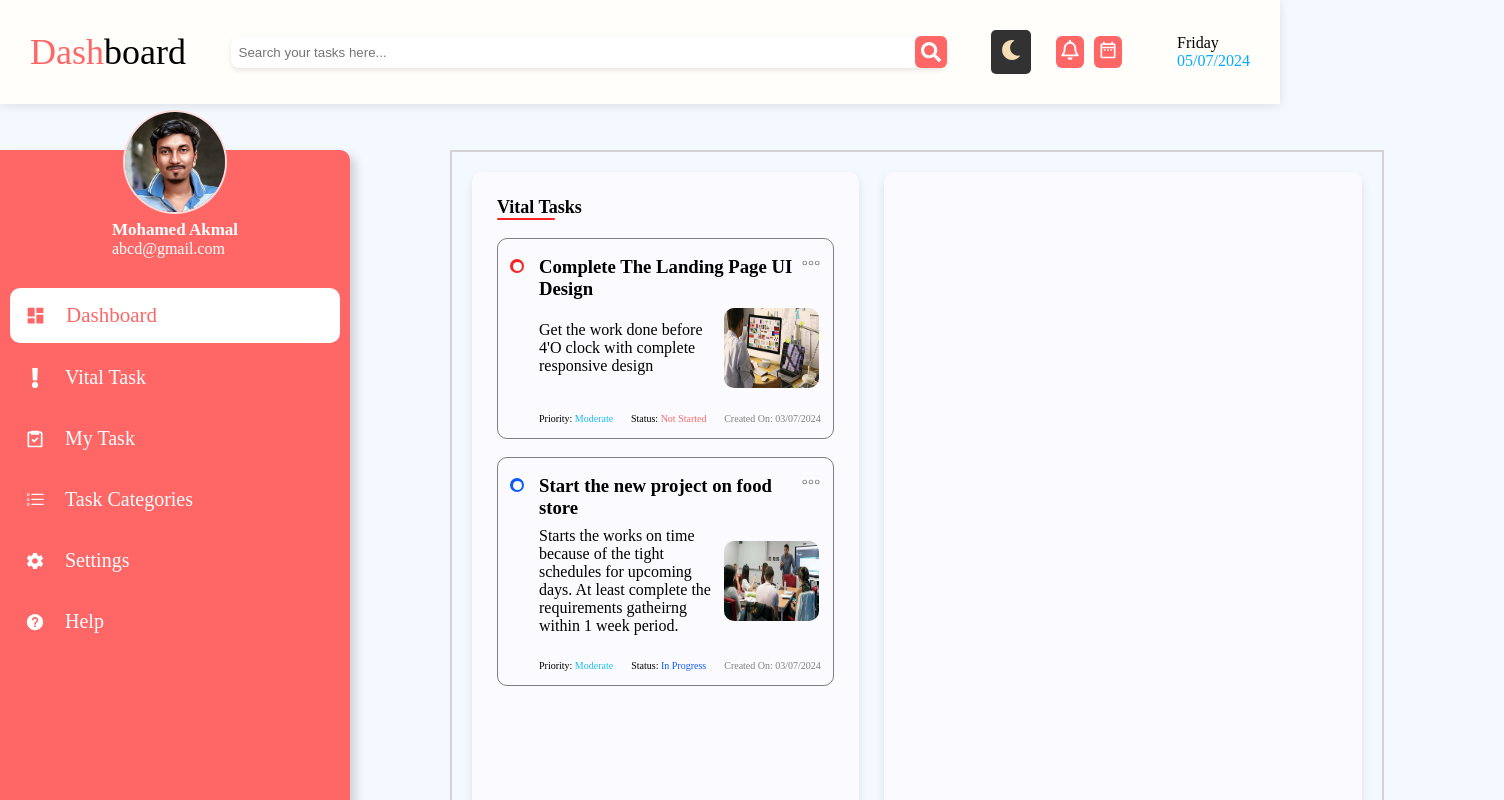
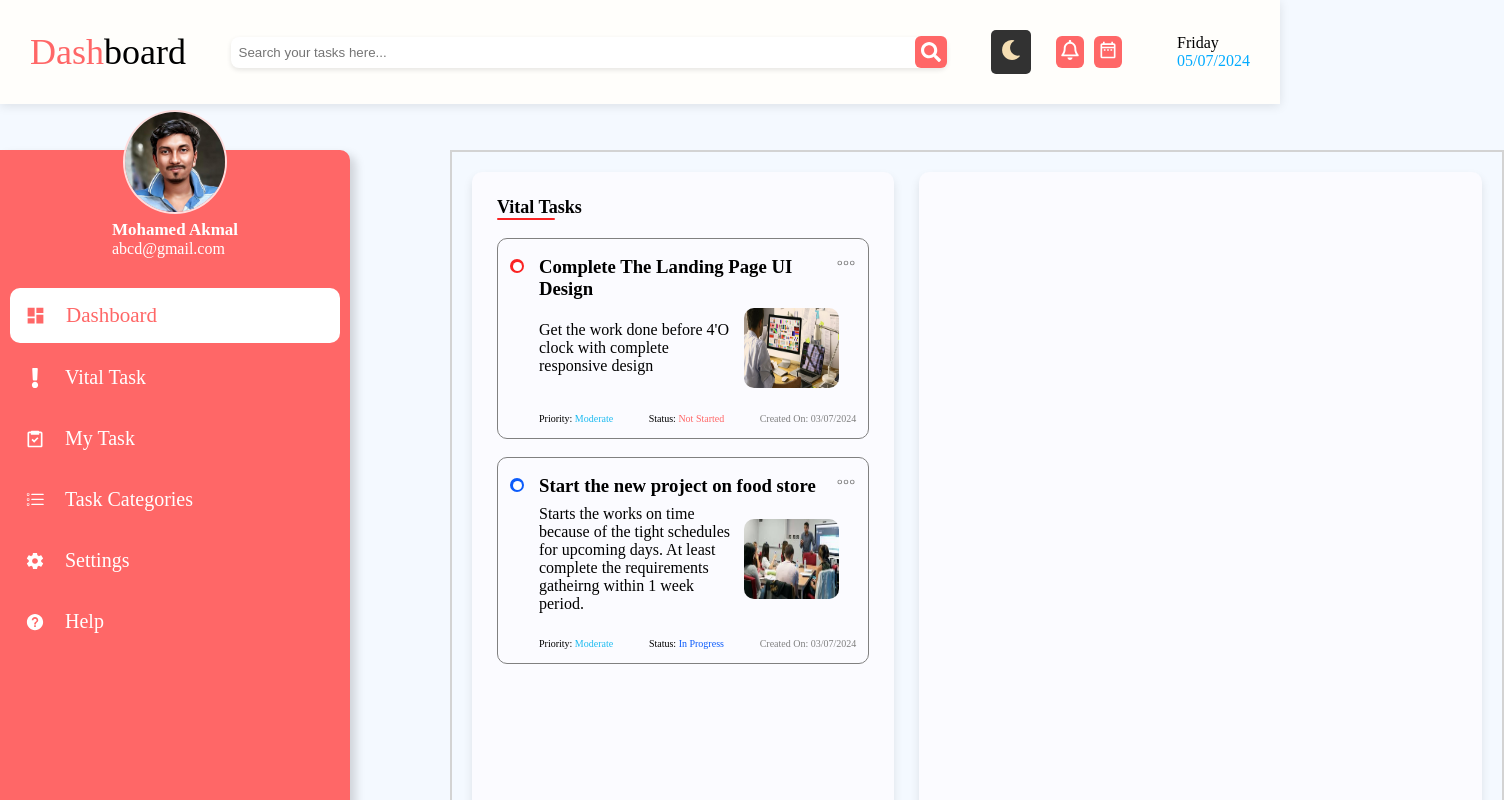
Before and after one commit to Akmal1796/ToDoApp, a React (Vite) app: page / in a window 1280 px wide. Shown: the top 800 px of the page, 1504 px wide, since content can reach past the window. Built offline with nearby package versions, Linux system fonts and the light colour scheme.

Commit message:
Fixed another design bug

```diff
--- a/src/Components/VitalTask.css
+++ b/src/Components/VitalTask.css
@@ -52,7 +52,7 @@
 }
 
 .vital-todo-content-header h3 {
-    width: 260px;
+    width: 280px;
 }
 
 .vital-todo-bullet-header {
@@ -98,7 +98,7 @@
     display: flex;
     align-items: center;
     margin-left: 29px;
-    width: 280px;
+    width: 300px;
 }
 
 .vital-todo-img {
@@ -141,7 +141,7 @@
     background-color: rgb(251, 251, 255);
     box-shadow: 0 5px 10px rgba(0, 0, 0, 0.1);
     border-radius: 10px;
-    width: 480px;
+    width: 580px;
     border: none;
     margin-top: 0;
     margin-left: 25px;
```
